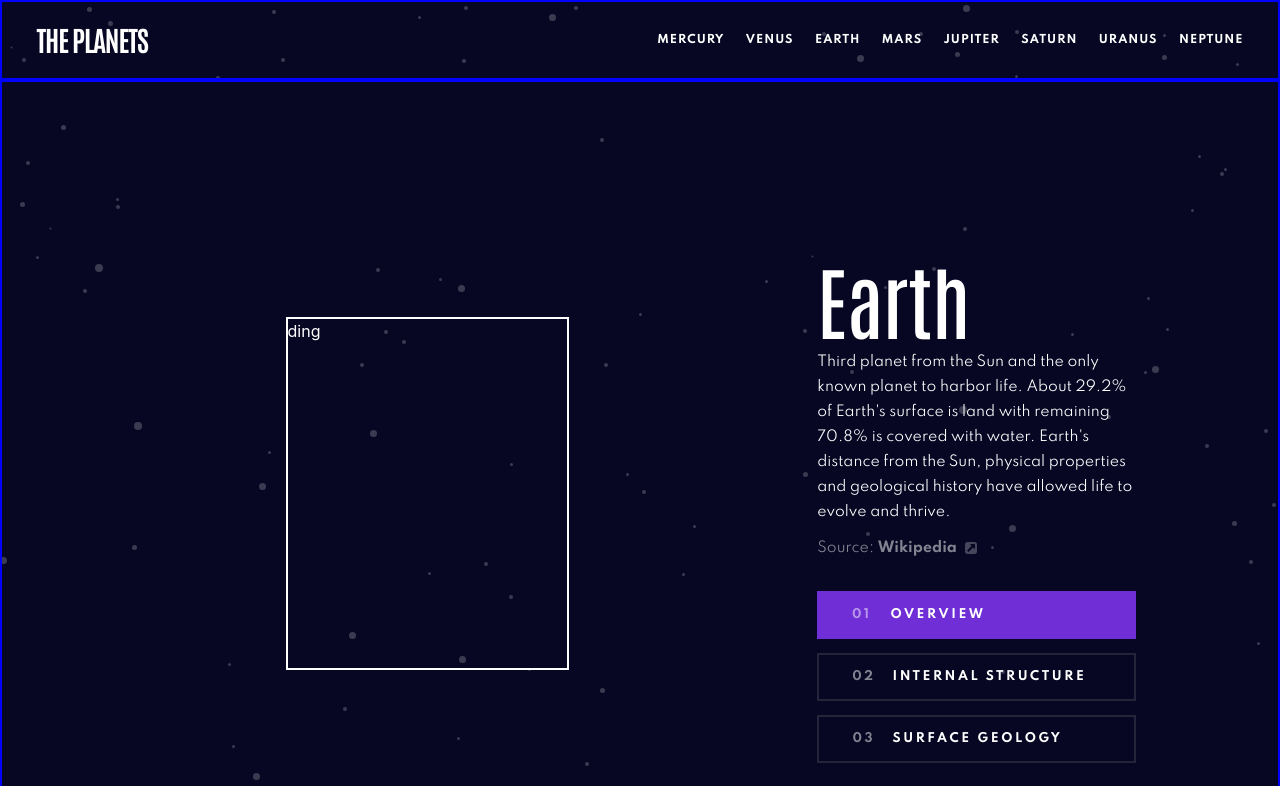
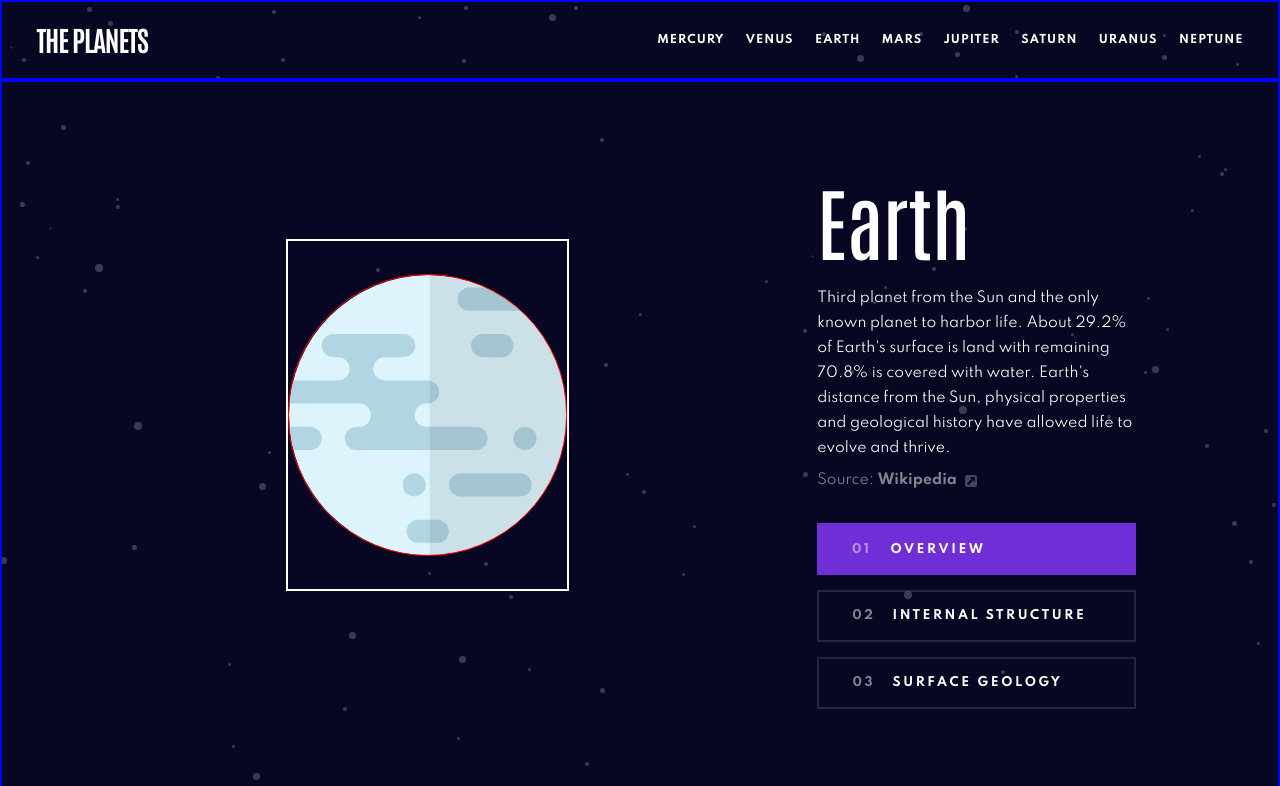
Before and after one commit to JesusKreist/planets-facts-site, a Next.js app: page /earth in a window 1280 px wide. Shown: the top 786 px of the page. Built offline with nearby package versions, Linux system fonts and the light colour scheme.

Commit message:
Make adjustments to spacing and grid placement of image, text and specs in extra large devices

```diff
--- a/src/components/PlanetPage/PlanetImage.tsx
+++ b/src/components/PlanetPage/PlanetImage.tsx
@@ -1,11 +1,27 @@
-import { Box } from "@chakra-ui/react";
+import { Box, Flex } from "@chakra-ui/react";
 import React from "react";
 
 const PlanetImage = () => {
   return (
-    <Box border="2px solid white" gridColumn="9 / span 8" gridRow="7 / span 9">
-      ding
-    </Box>
+    <Flex
+      alignItems="center"
+      border="2px solid white"
+      gridColumn="9 / span 8"
+      gridRow="5 / span 9"
+
+      // gridRow="7 / span 9"
+    >
+      <Box
+        width="100%"
+        height="0"
+        paddingBottom="100%"
+        bgImage="/assets/planet-mercury.svg"
+        bgSize="cover"
+        // height="290px"
+        rounded="full"
+        border="1px solid red"
+      ></Box>
+    </Flex>
   );
 };
 
--- a/src/components/PlanetPage/PlanetInfoText.tsx
+++ b/src/components/PlanetPage/PlanetInfoText.tsx
@@ -21,7 +21,7 @@ const PlanetInfoText = () => {
         fontSize="5rem"
         fontFamily="Antonio"
         fontWeight="medium"
-        height="31.9%"
+        // height="31.9%"
       >
         {currentPlanet.name}
       </Text>
--- a/src/components/PlanetPage/PlanetPage.tsx
+++ b/src/components/PlanetPage/PlanetPage.tsx
@@ -40,6 +40,7 @@ const PlanetPage = () => {
   // console.log("width :>> ", width);
   // console.log("height :>> ", height);
   const minHeightForLargeScreens = `max(${(height * 78) / 100}px, 944px)`;
+  // const minHeightForLargeScreens = `90vh`;
   // console.log("minHeightForLargeScreens", minHeightForLargeScreens);
 
   return (
@@ -63,7 +64,8 @@ const PlanetPage = () => {
       <Grid
         // border="2px solid teal"
         gridColumn="24 / span 9"
-        gridRow="5 / span 13"
+        // gridRow="5 / span 13"
+        gridRow="3 / span 14"
         templateRows="1fr 33.8%"
         gap="2rem"
         // alignContent=
@@ -76,7 +78,7 @@ const PlanetPage = () => {
         className="planet-info__specs"
         // border="2px solid blue"
         gridColumn="5 / -5"
-        gridRow="span 4 / -2"
+        gridRow="span 4 / -3"
         gap="2rem"
         templateColumns="repeat(4, 1fr)"
       >
```
